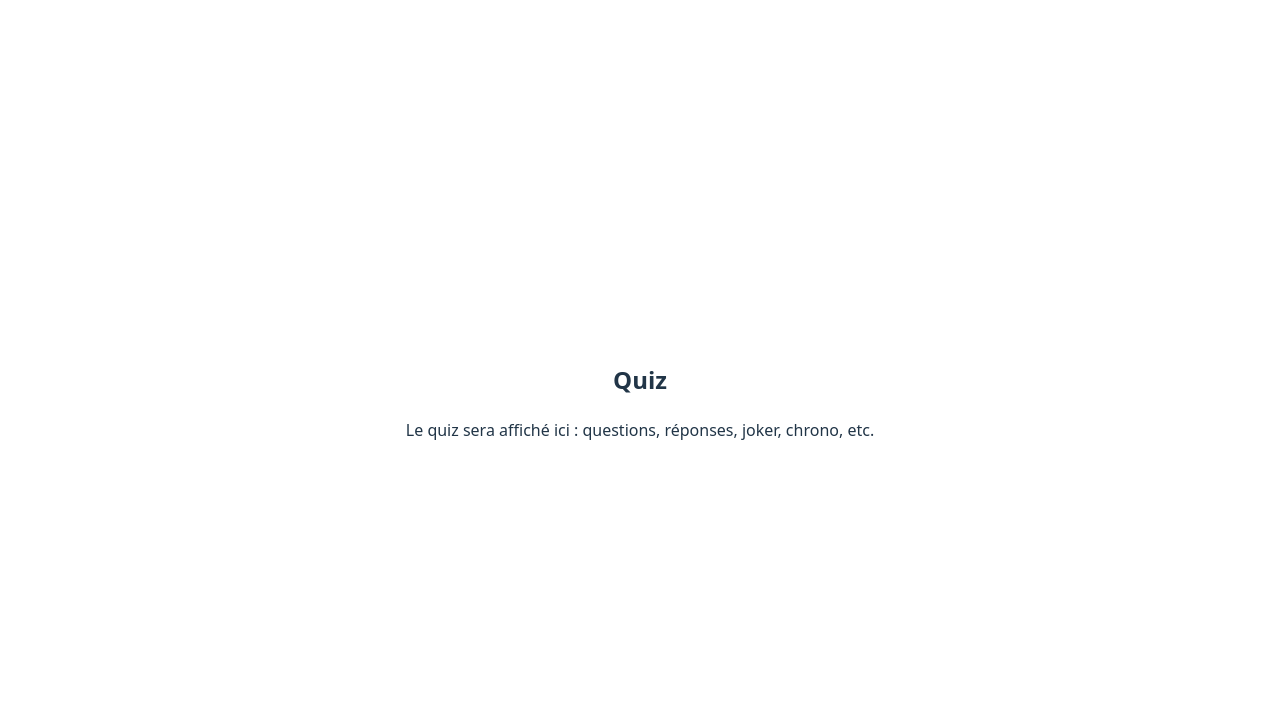
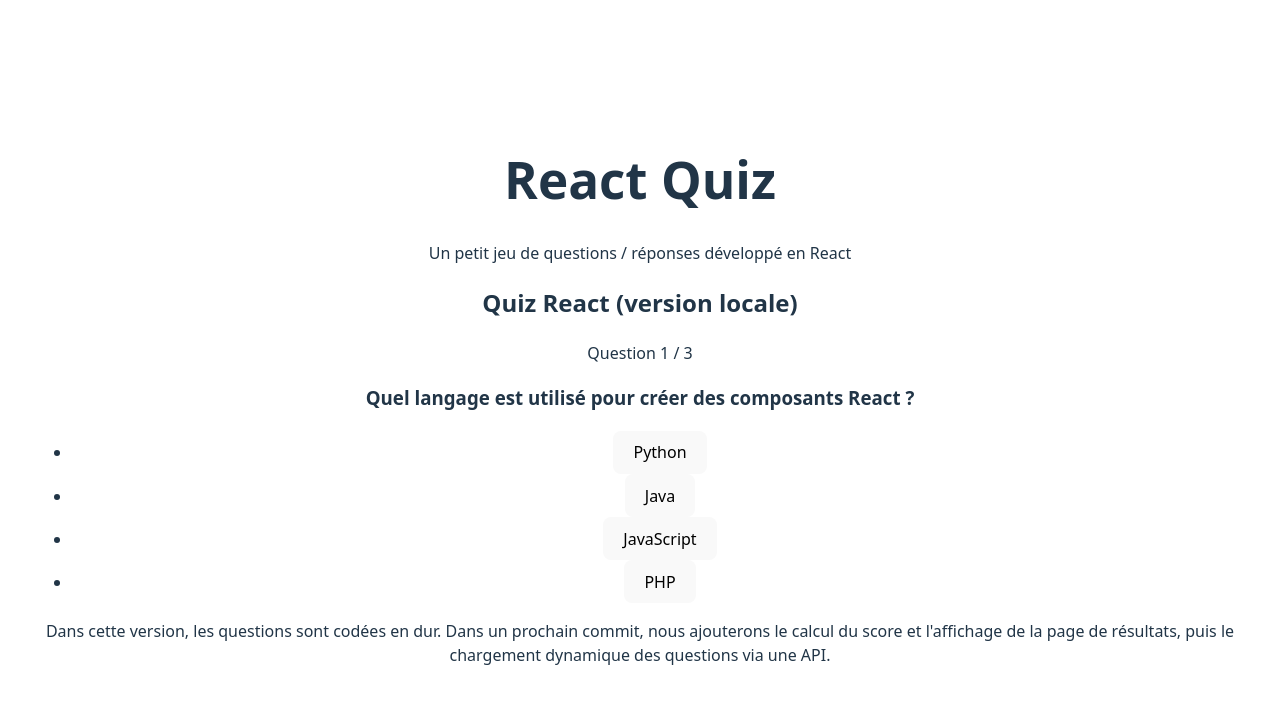
Before and after one commit to mathysgirardot/react-quizz, a React (Vite) app in the folder react-quizz-dev/: page /quiz in a window 1280 px wide. Shown: the top 704 px of the page. Built offline with nearby package versions, Linux system fonts and the light colour scheme.

Commit message:
ajoute un premier quiz local avec navigation entre les questions

```diff
--- a/react-quizz-dev/src/components/Question.jsx
+++ b/react-quizz-dev/src/components/Question.jsx
@@ -1,6 +1,19 @@
 // src/components/Question.jsx
+// Composant responsable de l'affichage d'une question et de ses réponses.
+// Il reçoit :
+// - questionText : le texte de la question
+// - answers : un tableau de réponses possibles (chaînes de caractères)
+// - onAnswerClick : une fonction appelée quand l'utilisateur clique sur une réponse
 
-function Question({ questionText, answers }) {
+function Question({ questionText, answers, onAnswerClick }) {
+  // Fonction appelée lorsqu'on clique sur un bouton de réponse
+  const handleClick = (answer) => {
+    // On remonte l'information au parent (Quiz)
+    if (onAnswerClick) {
+      onAnswerClick(answer)
+    }
+  }
+
   return (
     <section className="question">
       <h3 className="question__title">{questionText}</h3>
@@ -8,8 +21,10 @@ function Question({ questionText, answers }) {
       <ul className="question__answers">
         {answers && answers.map((answer) => (
           <li key={answer}>
-              {/* TODO: gérer le clic sur une réponse plus tard */}
-              <button className="question__answer-button">
+            <button
+              className="question__answer-button"
+              onClick={() => handleClick(answer)}
+            >
               {answer}
             </button>
           </li>
--- a/react-quizz-dev/src/pages/Quiz.jsx
+++ b/react-quizz-dev/src/pages/Quiz.jsx
@@ -1,15 +1,96 @@
 // src/pages/Quiz.jsx
 // Page principale du quiz.
-// Ici on affichera les questions, les réponses, le joker et le chrono.
+// Pour l'instant, les questions sont codées "en dur" dans un tableau local.
+// Objectif : afficher une question à la fois et passer à la suivante
+// lorsqu'on clique sur une réponse.
+
+import { useState } from 'react'
+import Header from '../components/Header.jsx'
+import Question from '../components/Question.jsx'
+
+// Tableau de questions "en dur" (sans API pour le moment).
+// On remplacera plus tard cette partie par un appel à une API de quiz.
+const QUESTIONS = [
+  {
+    id: 1,
+    questionText: 'Quel langage est utilisé pour créer des composants React ?',
+    answers: ['Python', 'Java', 'JavaScript', 'PHP'],
+    correctAnswer: 'JavaScript',
+  },
+  {
+    id: 2,
+    questionText: 'Quelle méthode permet d’afficher un composant React dans le DOM ?',
+    answers: [
+      'ReactDOM.createRoot().render()',
+      'document.write()',
+      'window.alert()',
+      'console.log()',
+    ],
+    correctAnswer: 'ReactDOM.createRoot().render()',
+  },
+  {
+    id: 3,
+    questionText: 'Quel hook sert à gérer l’état (state) dans un composant fonctionnel ?',
+    answers: ['useEffect', 'useState', 'useContext', 'useMemo'],
+    correctAnswer: 'useState',
+  },
+]
+
+// Note : pour l’instant, on n’utilise pas encore la propriété correctAnswer.
+// On s’en servira plus tard pour calculer le score.
 
 function Quiz() {
+  // Index de la question actuellement affichée (0 = première question)
+  const [currentQuestionIndex, setCurrentQuestionIndex] = useState(0)
+
+  // Récupère la question actuelle à partir du tableau QUESTIONS
+  const currentQuestion = QUESTIONS[currentQuestionIndex]
+
+  // Fonction appelée lorsque l'utilisateur clique sur une réponse
+  const handleAnswerClick = (selectedAnswer) => {
+    console.log('Réponse choisie :', selectedAnswer)
+
+    // Ici, dans un prochain commit, on comparera selectedAnswer
+    // à currentQuestion.correctAnswer pour mettre à jour le score.
+
+    // Si ce n'est pas la dernière question, on passe à la suivante.
+    if (currentQuestionIndex < QUESTIONS.length - 1) {
+      setCurrentQuestionIndex((previousIndex) => previousIndex + 1)
+    } else {
+      // Si c'est la dernière question, on affichera plus tard la page de résultats.
+      console.log('Quiz terminé (log provisoire, redirection à venir).')
+    }
+  }
+
   return (
-    <main className="quiz">
-      <h2>Quiz</h2>
-      <p>
-        Le quiz sera affiché ici : questions, réponses, joker, chrono, etc.
-      </p>
-    </main>
+    <div className="quiz-page">
+      {/* On réutilise le même Header que sur la page d'accueil */}
+      <Header />
+
+      <main className="quiz">
+        <h2>Quiz React (version locale)</h2>
+
+        {/* Petite information de progression simple */}
+        <p className="quiz__progress">
+          Question {currentQuestionIndex + 1} / {QUESTIONS.length}
+        </p>
+
+        {/* Affichage de la question actuelle */}
+        <Question
+          questionText={currentQuestion.questionText}
+          answers={currentQuestion.answers}
+          onAnswerClick={handleAnswerClick}
+        />
+
+        {/* Texte d'information temporaire pour expliquer l'état du développement */}
+        <p className="quiz__info">
+          Dans cette version, les questions sont codées en dur. Dans un prochain
+          commit, nous ajouterons le calcul du score et l&apos;affichage de la
+          page de résultats, puis le chargement dynamique des questions via une
+          API.
+        </p>
+      </main>
+    </div>
   )
 }
 
```
Lines whose indentation alone changed are shown as unchanged.
